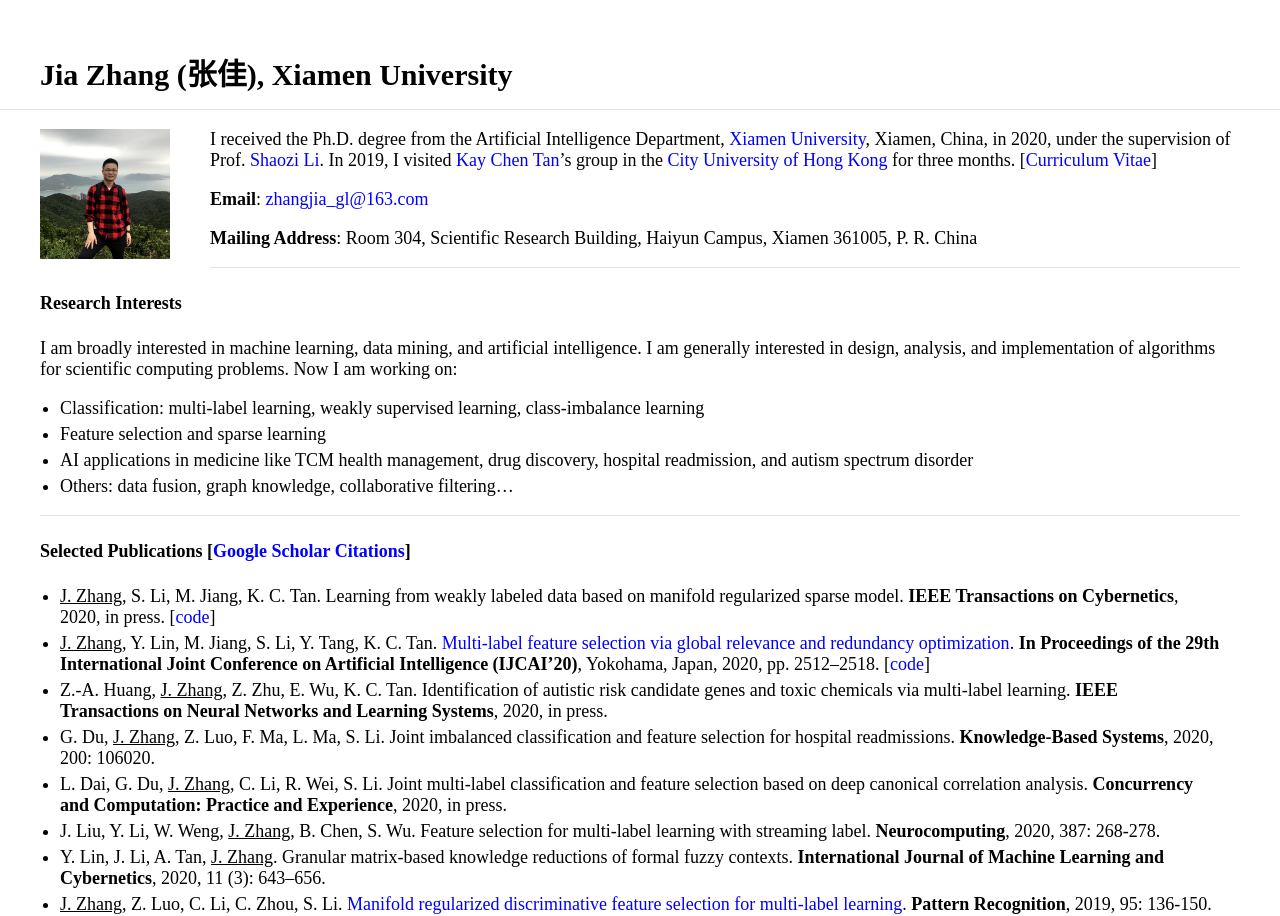
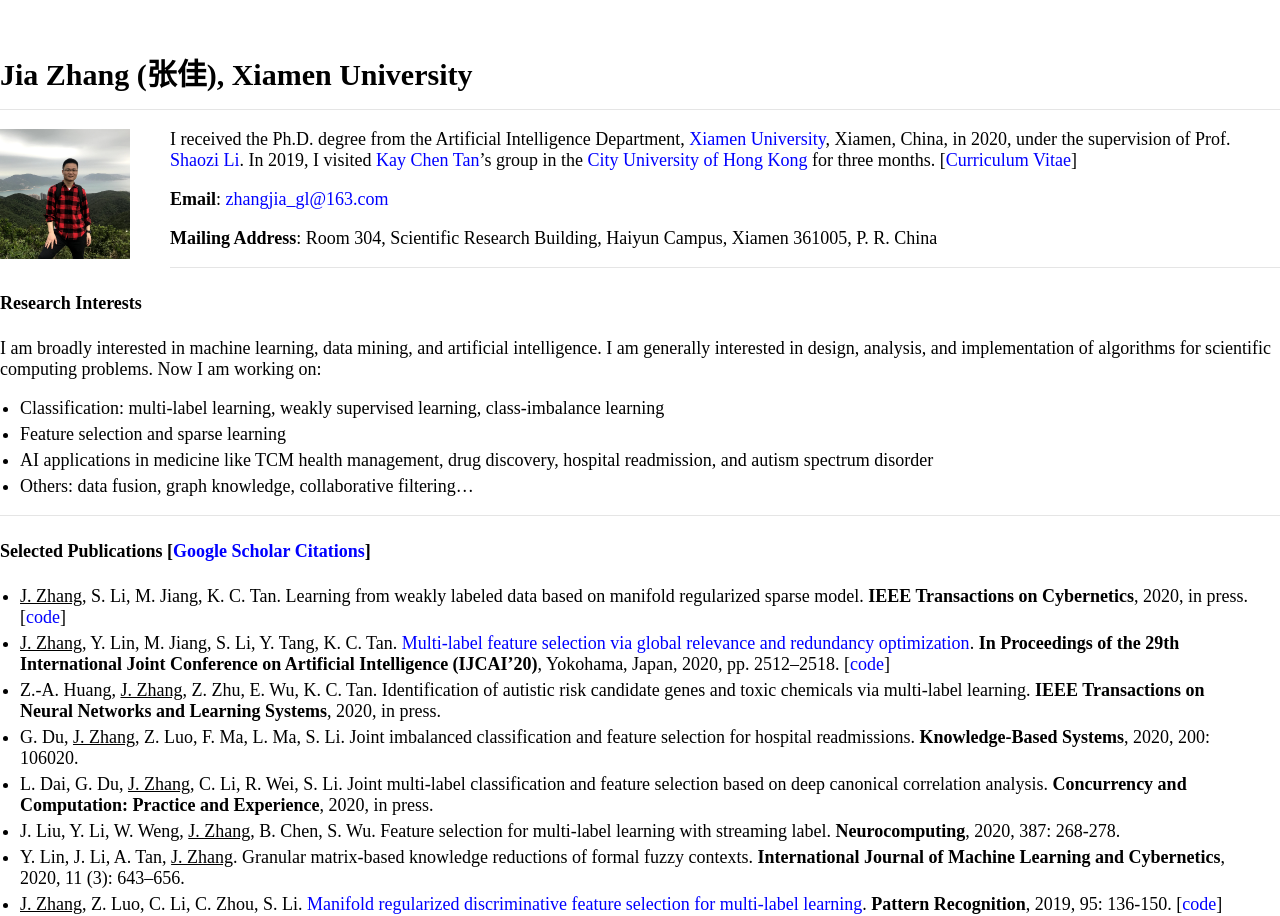
Before and after one commit to jiazhang-ml/jiazhang-ml.github.io, a Jekyll site: the page built from index.md, in a window 1280 px wide. Shown: the top 916 px of the page. Built offline with Jekyll 4.4.1, drawn with Linux system fonts in a browser that asks for light colours.

Commit message:
Update _style.scss

```diff
--- a/_sass/_style.scss
+++ b/_sass/_style.scss
@@ -68,7 +68,7 @@ hr {
 /* Divs */
 
 .container {
-    max-width: 1200px;
+    max-width: 1460px;
     margin: auto;
 
 }
```
